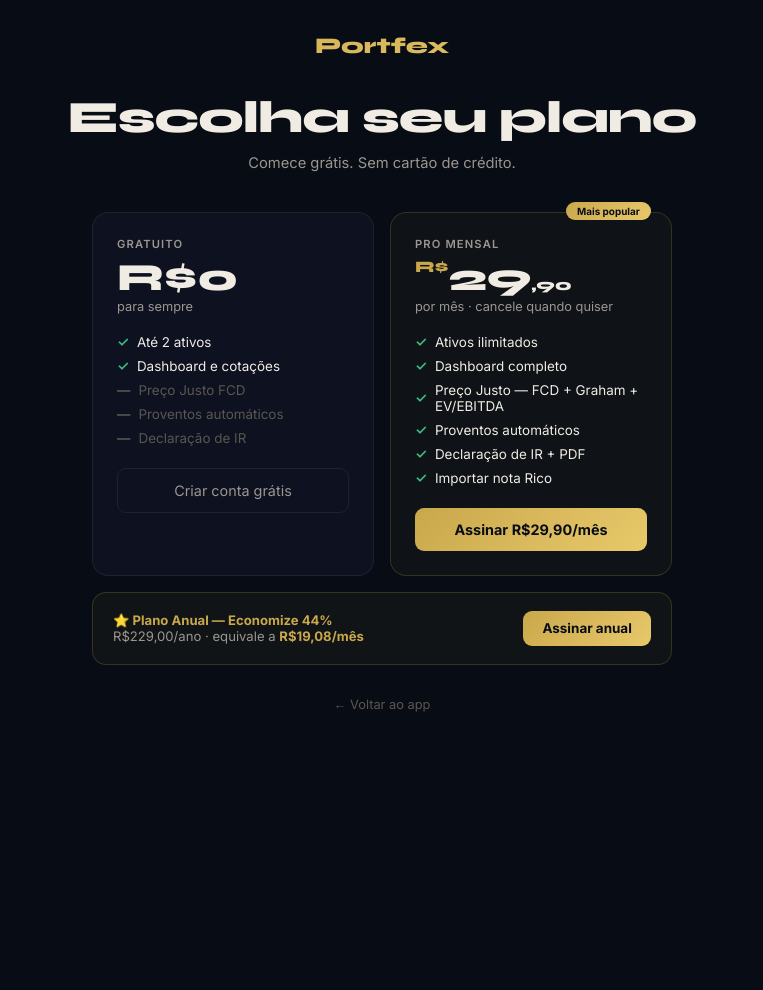
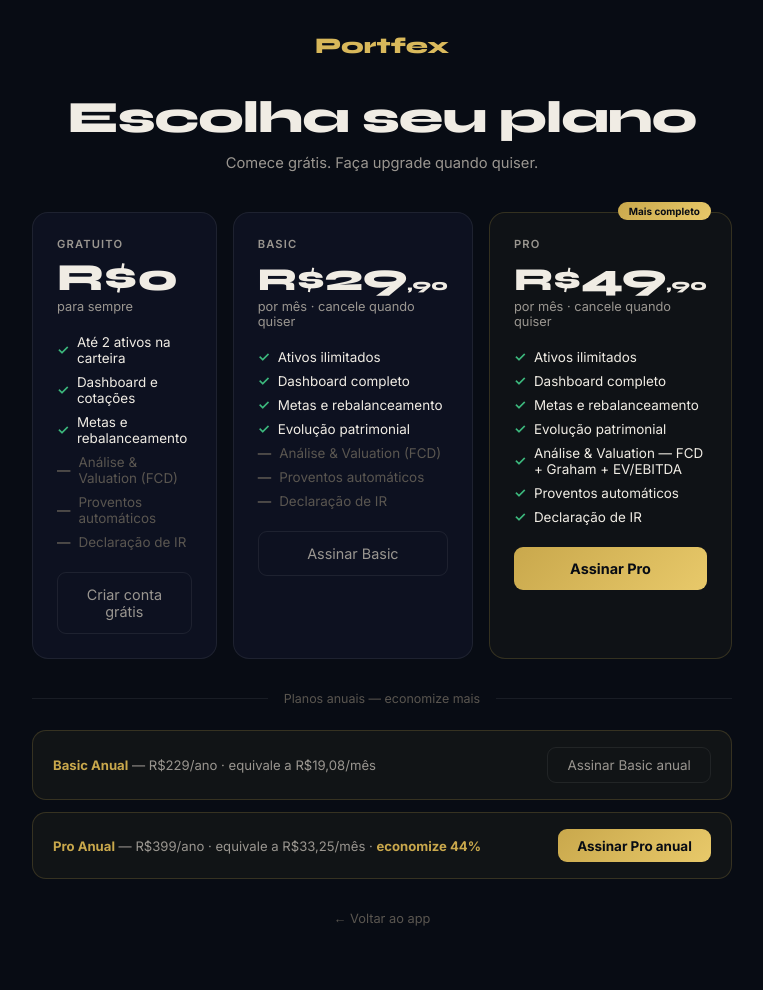
Before and after one commit to Fespecamilha/PortFexWEB, a Flask app: page /planos in a window 1280 px wide. Shown: the whole page, without its empty margins (258-1021 px from the left). Before the commit the page ends 712 px from the top, so only its background shows below. Run offline with Flask 3, Linux system fonts and the light colour scheme; some libraries are stand-ins or nearby versions.

Commit message:
Dois planos Basic/Pro + restricao paginas + fix FCD timeout

```diff
--- a/app/__init__.py
+++ b/app/__init__.py
@@ -36,9 +36,14 @@
 KIWIFY_SECRET = os.environ.get('KIWIFY_SECRET', '')
 APP_URL        = os.environ.get('APP_URL', 'http://localhost:5000')
 
-PLANO_GRATIS_LIMITE = 2
-PRECO_MENSAL        = 29.90
-PRECO_ANUAL         = 229.00
+PLANO_GRATIS_LIMITE = 2   # Basic: até 2 ativos
+PRECO_BASIC_MENSAL  = 29.90
+PRECO_BASIC_ANUAL   = 229.00
+PRECO_PRO_MENSAL    = 49.90
+PRECO_PRO_ANUAL     = 399.00
+# Compatibilidade
+PRECO_MENSAL        = PRECO_BASIC_MENSAL
+PRECO_ANUAL         = PRECO_BASIC_ANUAL
 
 # ── Database ─────────────────────────────────────────────────────
 def get_db():
@@ -111,12 +116,24 @@
     return dec
 
 def require_pro(f):
+    """Requer plano Pro (FCD, IR, Proventos)."""
     @wraps(f)
     def dec(*a, **k):
         u = current_user()
         if not u: return jsonify({'error': 'Não autenticado'}), 401
-        if not u['assinatura_ativa']:
-            return jsonify({'error': 'Plano Pro necessário', 'upgrade': True}), 403
+        plano = u.get('plano', 'gratis')
+        if plano not in ('pro', 'basic_pro') and not u['assinatura_ativa']:
+            return jsonify({'error': 'Plano Pro necessário', 'upgrade': True, 'plano_atual': plano}), 403
+        request.user = u
+        return f(*a, **k)
+    return dec
+
+def require_basic(f):
+    """Requer pelo menos plano Basic pago."""
+    @wraps(f)
+    def dec(*a, **k):
+        u = current_user()
+        if not u: return jsonify({'error': 'Não autenticado'}), 401
         request.user = u
         return f(*a, **k)
     return dec
@@ -175,7 +192,9 @@
     return render_template('app.html', user=u,
                            limite_gratis=PLANO_GRATIS_LIMITE,
                            preco_mensal=PRECO_MENSAL,
-                           preco_anual=PRECO_ANUAL)
+                           preco_anual=PRECO_ANUAL,
+                           preco_pro_mensal=PRECO_PRO_MENSAL,
+                           preco_pro_anual=PRECO_PRO_ANUAL)
 
 @app.route('/planos')
 def planos_page():
--- a/templates/planos.html
+++ b/templates/planos.html
@@ -10,88 +10,105 @@
 <style>
 *,*::before,*::after{box-sizing:border-box;margin:0;padding:0;}
 :root{--bg:#080c14;--bg2:#0d1120;--gold:#c9a84c;--gold2:#e8c96a;--white:#f0ece4;--gray:#9a9690;--gray2:#5a5650;--green:#3dba7e;--border:rgba(255,255,255,0.07);--border2:rgba(201,168,76,0.2);}
-body{font-family:'Inter',sans-serif;background:var(--bg);color:var(--white);min-height:100svh;padding:2rem 1.25rem 4rem;}
-.logo{font-family:'Syne',sans-serif;font-weight:800;font-size:1.4rem;background:linear-gradient(135deg,var(--gold),var(--gold2));-webkit-background-clip:text;-webkit-text-fill-color:transparent;background-clip:text;text-align:center;margin-bottom:2rem;}
-h1{font-family:'Syne',sans-serif;font-weight:800;font-size:clamp(1.9rem,6vw,2.8rem);text-align:center;margin-bottom:.6rem;letter-spacing:-.02em;}
+body{font-family:"Inter",sans-serif;background:var(--bg);color:var(--white);min-height:100svh;padding:2rem 1.25rem 4rem;}
+.logo{font-family:"Syne",sans-serif;font-weight:800;font-size:1.4rem;background:linear-gradient(135deg,var(--gold),var(--gold2));-webkit-background-clip:text;-webkit-text-fill-color:transparent;background-clip:text;text-align:center;margin-bottom:2rem;text-decoration:none;display:block;}
+h1{font-family:"Syne",sans-serif;font-weight:800;font-size:clamp(1.9rem,6vw,2.8rem);text-align:center;margin-bottom:.6rem;letter-spacing:-.02em;}
 .sub{text-align:center;color:var(--gray);font-size:.92rem;margin-bottom:2.5rem;}
-.plans{display:flex;flex-direction:column;gap:1rem;max-width:580px;margin:0 auto;}
+.plans{display:flex;flex-direction:column;gap:1rem;max-width:700px;margin:0 auto;}
 .plan{background:var(--bg2);border:1px solid var(--border);border-radius:16px;padding:1.5rem;position:relative;}
 .plan.featured{border-color:var(--border2);background:rgba(201,168,76,.04);}
 .plan-badge{position:absolute;top:-11px;right:1.25rem;background:linear-gradient(135deg,var(--gold),var(--gold2));color:#080c14;font-size:.62rem;font-weight:700;padding:.2rem .7rem;border-radius:20px;}
 .plan-name{font-size:.7rem;color:var(--gray);font-weight:600;letter-spacing:.1em;text-transform:uppercase;margin-bottom:.5rem;}
-.plan-price{font-family:'Syne',sans-serif;font-weight:800;font-size:2.4rem;line-height:1;margin-bottom:.15rem;}
-.plan-price sup{font-size:1rem;vertical-align:top;margin-top:.35rem;color:var(--gold);}
+.plan-price{font-family:"Syne",sans-serif;font-weight:800;font-size:2.4rem;line-height:1;margin-bottom:.15rem;}
 .plan-period{font-size:.8rem;color:var(--gray);margin-bottom:1.2rem;}
 .plan-features{list-style:none;display:flex;flex-direction:column;gap:.5rem;margin-bottom:1.4rem;}
 .plan-features li{font-size:.84rem;display:flex;align-items:center;gap:.5rem;}
-.plan-features li::before{content:'✓';color:var(--green);font-weight:700;flex-shrink:0;}
+.plan-features li::before{content:"✓";color:var(--green);font-weight:700;flex-shrink:0;}
 .plan-features li.no{color:var(--gray2);}
-.plan-features li.no::before{content:'—';color:var(--gray2);}
-.btn-gold{display:block;text-align:center;padding:.82rem;border-radius:9px;border:none;background:linear-gradient(135deg,var(--gold),var(--gold2));color:#080c14;font-family:'Inter',sans-serif;font-size:.9rem;font-weight:700;text-decoration:none;cursor:pointer;transition:opacity .15s;}
-.btn-gold:hover{opacity:.9;}
-.btn-outline{display:block;text-align:center;padding:.82rem;border-radius:9px;border:1px solid var(--border);background:transparent;color:var(--gray);font-family:'Inter',sans-serif;font-size:.9rem;text-decoration:none;cursor:pointer;}
-.btn-outline:hover{color:var(--white);}
-.annual-box{max-width:580px;margin:1rem auto 0;padding:1.1rem 1.25rem;background:rgba(201,168,76,.05);border:1px solid var(--border2);border-radius:14px;display:flex;align-items:center;justify-content:space-between;gap:1rem;flex-wrap:wrap;}
-.annual-box-txt{font-size:.82rem;color:var(--gray);}
-.annual-box-txt strong{color:var(--gold);}
+.plan-features li.no::before{content:"—";color:var(--gray2);}
+.btn-gold{display:block;text-align:center;padding:.82rem;border-radius:9px;border:none;background:linear-gradient(135deg,var(--gold),var(--gold2));color:#080c14;font-family:"Inter",sans-serif;font-size:.9rem;font-weight:700;text-decoration:none;cursor:pointer;}
+.btn-outline{display:block;text-align:center;padding:.82rem;border-radius:9px;border:1px solid var(--border);background:transparent;color:var(--gray);font-family:"Inter",sans-serif;font-size:.9rem;text-decoration:none;}
+.annual-box{max-width:700px;margin:.75rem auto 0;padding:1rem 1.25rem;background:rgba(201,168,76,.05);border:1px solid var(--border2);border-radius:14px;display:flex;align-items:center;justify-content:space-between;gap:1rem;flex-wrap:wrap;}
+.annual-txt{font-size:.82rem;color:var(--gray);}
+.annual-txt strong{color:var(--gold);}
+.divider{max-width:700px;margin:2rem auto 1.5rem;display:flex;align-items:center;gap:1rem;color:var(--gray2);font-size:.78rem;}
+.divider::before,.divider::after{content:"";flex:1;height:1px;background:var(--border);}
 .back{display:block;text-align:center;font-size:.8rem;color:var(--gray2);text-decoration:none;margin-top:2rem;}
 @media(min-width:560px){.plans{flex-direction:row;}.plan{flex:1;}}
 </style>
 </head>
 <body>
-<a href="/" style="text-decoration:none"><div class="logo">Portfex</div></a>
+<a href="/" class="logo">Portfex</a>
 <h1>Escolha seu plano</h1>
-<p class="sub">Comece grátis. Sem cartão de crédito.</p>
+<p class="sub">Comece grátis. Faça upgrade quando quiser.</p>
 
 <div class="plans">
+
+  <!-- Gratuito -->
   <div class="plan">
     <div class="plan-name">Gratuito</div>
-    <div class="plan-price">R$<span style="font-size:2.4rem">0</span></div>
+    <div class="plan-price">R$0</div>
     <div class="plan-period">para sempre</div>
     <ul class="plan-features">
-      <li>Até 2 ativos</li>
+      <li>Até 2 ativos na carteira</li>
       <li>Dashboard e cotações</li>
-      <li class="no">Preço Justo FCD</li>
+      <li>Metas e rebalanceamento</li>
+      <li class="no">Análise & Valuation (FCD)</li>
       <li class="no">Proventos automáticos</li>
       <li class="no">Declaração de IR</li>
     </ul>
     <a href="/cadastro" class="btn-outline">Criar conta grátis</a>
   </div>
 
-  <div class="plan featured">
-    <div class="plan-badge">Mais popular</div>
-    <div class="plan-name">Pro Mensal</div>
-    <div class="plan-price"><sup>R$</sup>29<span style="font-size:1rem">,90</span></div>
+  <!-- Basic -->
+  <div class="plan">
+    <div class="plan-name">Basic</div>
+    <div class="plan-price" style="font-size:2rem">R$<span style="font-size:2.4rem">29</span><span style="font-size:1rem">,90</span></div>
     <div class="plan-period">por mês · cancele quando quiser</div>
     <ul class="plan-features">
       <li>Ativos ilimitados</li>
       <li>Dashboard completo</li>
-      <li>Preço Justo — FCD + Graham + EV/EBITDA</li>
+      <li>Metas e rebalanceamento</li>
+      <li>Evolução patrimonial</li>
+      <li class="no">Análise & Valuation (FCD)</li>
+      <li class="no">Proventos automáticos</li>
+      <li class="no">Declaração de IR</li>
+    </ul>
+    <a href="https://pay.kiwify.com.br/portfex-basic" class="btn-outline" target="_blank">Assinar Basic</a>
+  </div>
+
+  <!-- Pro -->
+  <div class="plan featured">
+    <div class="plan-badge">Mais completo</div>
+    <div class="plan-name">Pro</div>
+    <div class="plan-price" style="font-size:2rem">R$<span style="font-size:2.4rem">49</span><span style="font-size:1rem">,90</span></div>
+    <div class="plan-period">por mês · cancele quando quiser</div>
+    <ul class="plan-features">
+      <li>Ativos ilimitados</li>
+      <li>Dashboard completo</li>
+      <li>Metas e rebalanceamento</li>
+      <li>Evolução patrimonial</li>
+      <li>Análise & Valuation — FCD + Graham + EV/EBITDA</li>
       <li>Proventos automáticos</li>
-      <li>Declaração de IR + PDF</li>
-      <li>Importar nota Rico</li>
+      <li>Declaração de IR</li>
     </ul>
-    <a href="https://pay.kiwify.com.br/portfex-mensal" class="btn-gold" target="_blank">Assinar R$29,90/mês</a>
+    <a href="https://pay.kiwify.com.br/portfex-pro" class="btn-gold" target="_blank">Assinar Pro</a>
   </div>
+
 </div>
 
+<div class="divider">Planos anuais — economize mais</div>
+
 <div class="annual-box">
-  <div class="annual-box-txt">
-    <strong>⭐ Plano Anual — Economize 44%</strong><br>
-    R$229,00/ano · equivale a <strong>R$19,08/mês</strong>
-  </div>
-  <a href="https://pay.kiwify.com.br/portfex-anual" class="btn-gold" style="padding:.6rem 1.2rem;font-size:.84rem;white-space:nowrap" target="_blank">Assinar anual</a>
+  <div class="annual-txt"><strong>Basic Anual</strong> — R$229/ano · equivale a R$19,08/mês</div>
+  <a href="https://pay.kiwify.com.br/portfex-basic-anual" class="btn-outline" style="padding:.55rem 1.2rem;font-size:.84rem;white-space:nowrap" target="_blank">Assinar Basic anual</a>
+</div>
+
+<div class="annual-box" style="margin-top:.75rem">
+  <div class="annual-txt"><strong>Pro Anual</strong> — R$399/ano · equivale a R$33,25/mês · <strong>economize 44%</strong></div>
+  <a href="https://pay.kiwify.com.br/portfex-pro-anual" class="btn-gold" style="padding:.55rem 1.2rem;font-size:.84rem;white-space:nowrap" target="_blank">Assinar Pro anual</a>
 </div>
 
 <a href="/app" class="back">← Voltar ao app</a>
-
-<script>
-// Se vier com ?ativado=1 após pagamento Kiwify
-const qs = new URLSearchParams(location.search);
-if(qs.get('ativado')==='1'){
-  alert('🎉 Pagamento confirmado! Seu plano Pro já está ativo.');
-  window.location.href = '/app?ativado=1';
-}
-</script>
 </body>
 </html>
```
Also changed, not shown: app/financial.py (+3 -144 lines), static/js/app.js (+38 -2 lines), templates/app.html (+5 -3 lines).
